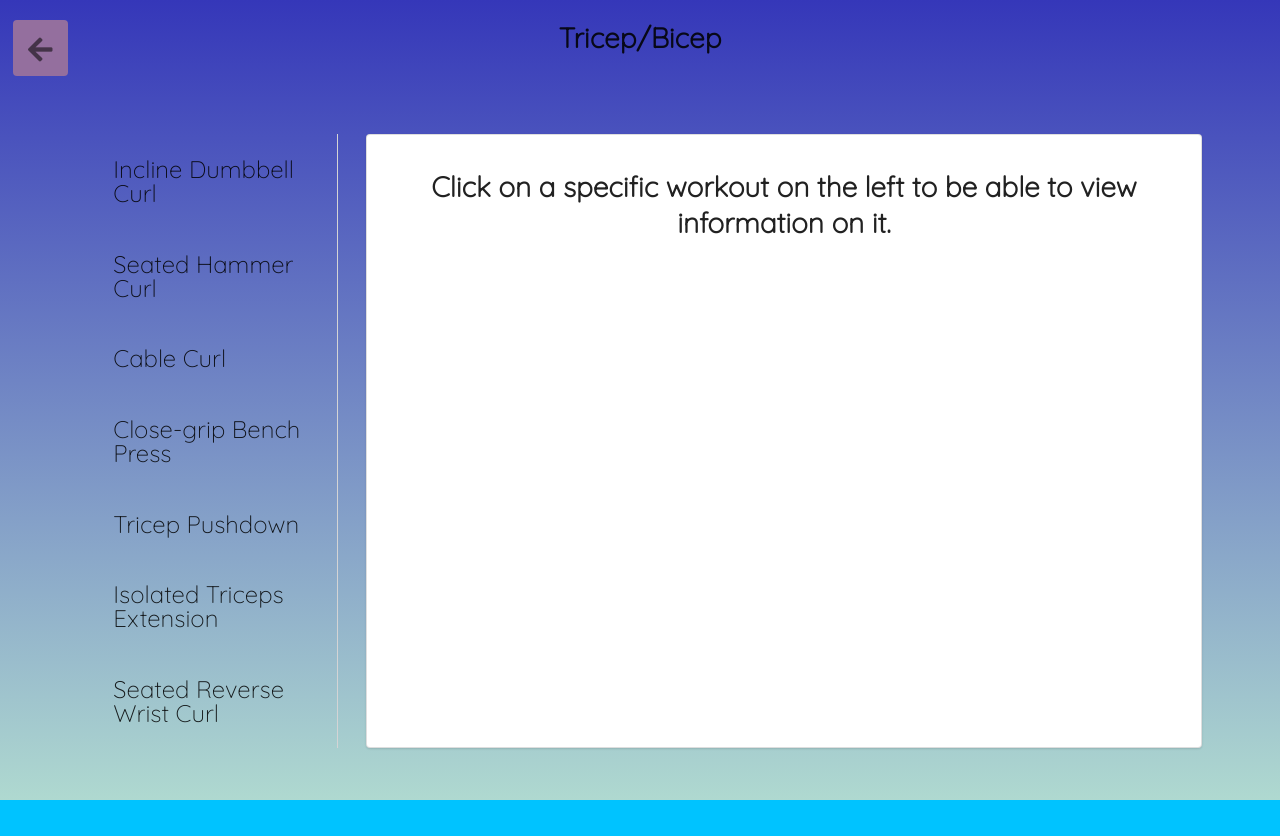
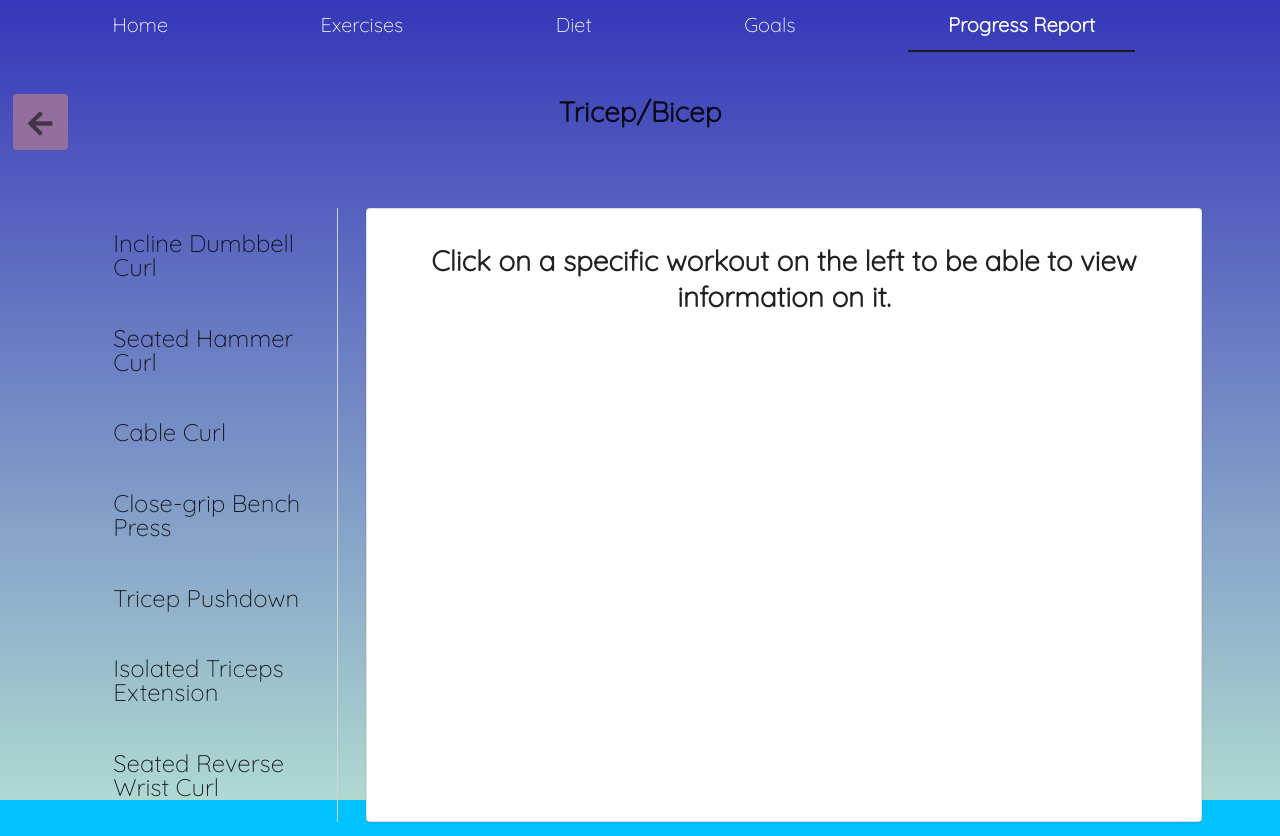
Before and after one commit to MattAlvero/RoadToGainz, a plain HTML site: page views/arms.html in a window 1280 px wide. Before the commit the page ends 800 px from the top, so only its background shows below. Drawn offline with nearby package versions, Linux system fonts and the light colour scheme; a web font is replaced by a local one.

Commit message:
Add navbar to arms, back, chest and legs.

```diff
--- a/views/arms.html
+++ b/views/arms.html
@@ -19,6 +19,27 @@
 </head>
 
 <body>
+
+    <div style="justify-content: space-evenly;" id="navbar" class="ui secondary pointing menu">
+        <a href="../index.html" class="item">
+            Home
+        </a>
+        <a  href="./exercise1.html" class="item">
+            Exercises
+        </a>
+        <a  href="./diet.html" class="item">
+            Diet
+        </a>
+        <a  href="./goals.html" class="item">
+            Goals
+        </a>
+        </a>
+        <a  href="./progress.html" class="item active">
+            Progress Report
+        </a>
+
+
+    </div>
 
     <h1>
 
```
Also changed, not shown: views/back.html (+21 -0 lines), views/chest.html (+22 -0 lines), views/legs.html (+22 -0 lines).
